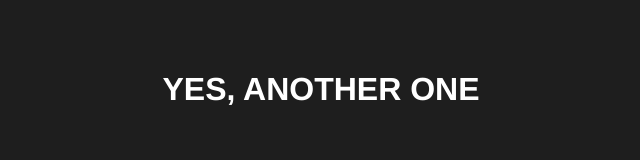
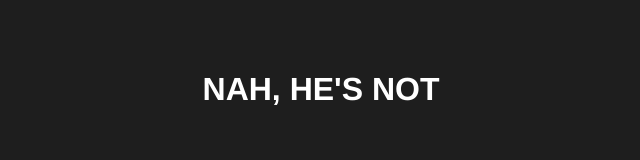
Before and after one commit to cydavy/ismonnishatawedding, a plain HTML site: page index.html in a window 1280 px wide. Shown: the whole page, without its empty margins (319-959 px from the left). Drawn offline with Linux system fonts and the light colour scheme.

Commit message:
Added all dates.

```diff
--- a/index.html
+++ b/index.html
@@ -9,6 +9,7 @@
       h2 {
         text-align: center;
         font-family: helvetica, arial, sans-serif;
+
       }
       body {
         width: 960px;
@@ -26,15 +27,33 @@
   <body>
     <script>
       var weddingDates = [];
-      weddingDates.push(new Date("2021-08-13"));
+      weddingDates.push(new Date("2021-08-13T00:00:00.000-04:00").getTime());
+      weddingDates.push(new Date("2021-09-01T00:00:00.000-04:00").getTime());
+      weddingDates.push(new Date("2021-09-02T00:00:00.000-04:00").getTime());
+      weddingDates.push(new Date("2021-09-03T00:00:00.000-04:00").getTime());
+      weddingDates.push(new Date("2021-09-04T00:00:00.000-04:00").getTime());
+      weddingDates.push(new Date("2021-09-05T00:00:00.000-04:00").getTime());
+      weddingDates.push(new Date("2021-09-24T00:00:00.000-04:00").getTime());
+      weddingDates.push(new Date("2021-09-25T00:00:00.000-04:00").getTime());
+      weddingDates.push(new Date("2021-11-14T00:00:00.000-04:00").getTime());
+      weddingDates.push(new Date("2021-12-15T00:00:00.000-04:00").getTime());
+      weddingDates.push(new Date("2021-12-16T00:00:00.000-04:00").getTime());
+      weddingDates.push(new Date("2021-12-17T00:00:00.000-04:00").getTime());
+      weddingDates.push(new Date("2022-01-28T00:00:00.000-04:00").getTime());
+      weddingDates.push(new Date("2022-05-01T00:00:00.000-04:00").getTime());
+      weddingDates.push(new Date("2022-06-19T00:00:00.000-04:00").getTime());
+      weddingDates.push(new Date("2022-06-25T00:00:00.000-04:00").getTime());
 
       var today = new Date();
       today.setHours(0, 0, 0, 0);
+      today = today.getTime()
+
+      console.log(today)
 
       if (weddingDates.includes(today)) {
+        document.body.innerHTML = "<h1>🎊 Yes, another one 🎊</h1>";
+      } else {
         document.body.innerHTML = "<h1>Nah, he's not</h1>";
-      } else {
-        document.body.innerHTML = "<h1>Yes, another one</h1>";
       }
     </script>
   </body>
```
